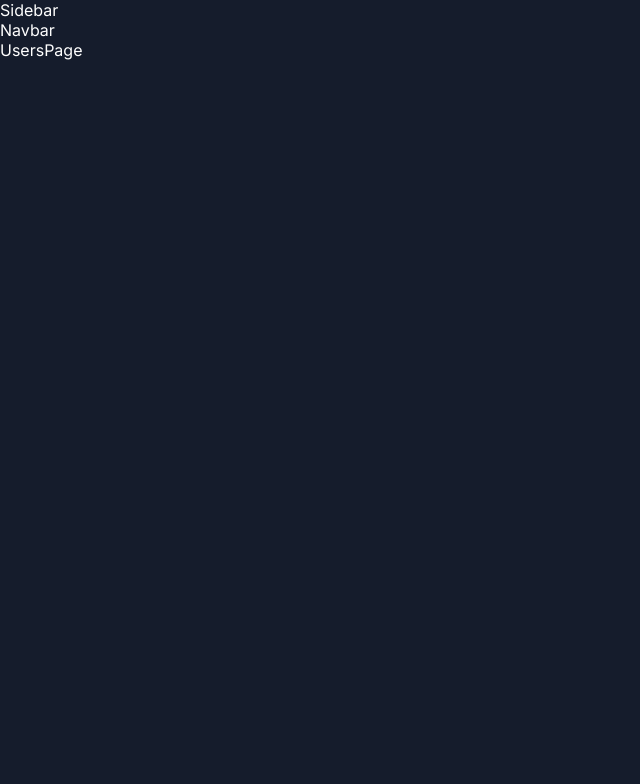
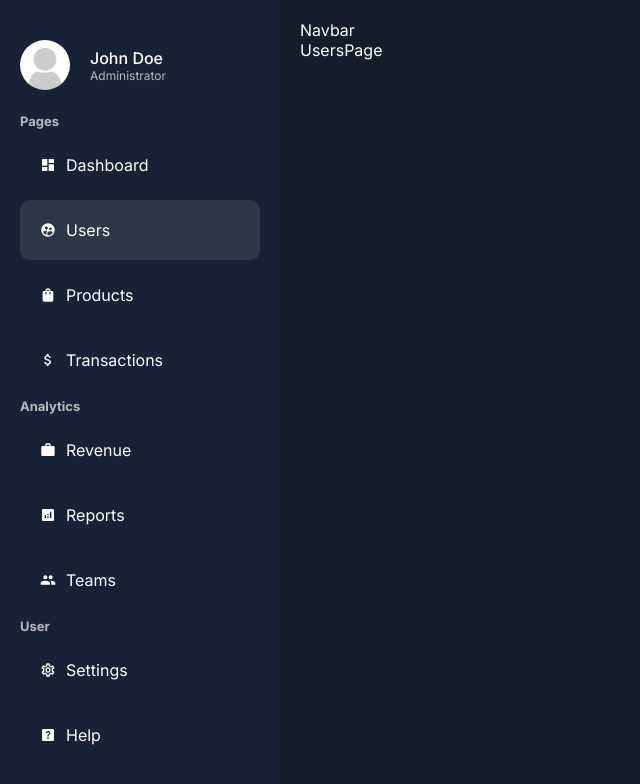
Before and after one commit to riadhmouamnia/admin-dashboard, a Next.js app: page /dashboard/users in a window 1280 px wide. Shown: the top 784 px of the page, without its empty margins (0-640 px from the left). Built offline with nearby package versions, Linux system fonts and the light colour scheme.

Commit message:
create sidebar

```diff
--- a/app/dashboard/layout.tsx
+++ b/app/dashboard/layout.tsx
@@ -1,6 +1,6 @@
 import Navbar from "@ui/dashboard/navbar";
 import Sidebar from "@ui/dashboard/sidebar";
-import styles from "@ui/dashboard/dashboard.module.css";
+import styles from "@ui/dashboard/dashboard.module.scss";
 
 export default function DashboardLayout({
   children,
--- /dev/null
+++ b/app/ui/dashboard/dashboard.module.scss
@@ -0,0 +1,13 @@
+.container {
+  display: flex;
+  .menu {
+    flex: 1;
+    background-color: var(--bgSoft);
+    padding: 20px;
+    min-height: 100vh;
+  }
+  .content {
+    flex: 4;
+    padding: 20px;
+  }
+}
--- a/app/ui/dashboard/sidebar/index.tsx
+++ b/app/ui/dashboard/sidebar/index.tsx
@@ -1,5 +1,109 @@
+import styles from "@ui/dashboard/sidebar/sidebar.module.scss";
+import {
+  MdDashboard,
+  MdSupervisedUserCircle,
+  MdShoppingBag,
+  MdAttachMoney,
+  MdWork,
+  MdAnalytics,
+  MdPeople,
+  MdOutlineSettings,
+  MdHelpCenter,
+  MdLogout,
+} from "react-icons/md";
+import MenuLink from "./menuLink";
+import Image from "next/image";
+
 const Sidebar = () => {
-  return <div>Sidebar</div>;
+  const menuItems = [
+    {
+      title: "Pages",
+      list: [
+        {
+          title: "Dashboard",
+          path: "/dashboard",
+          icon: <MdDashboard />,
+        },
+        {
+          title: "Users",
+          path: "/dashboard/users",
+          icon: <MdSupervisedUserCircle />,
+        },
+        {
+          title: "Products",
+          path: "/dashboard/products",
+          icon: <MdShoppingBag />,
+        },
+        {
+          title: "Transactions",
+          path: "/dashboard/transactions",
+          icon: <MdAttachMoney />,
+        },
+      ],
+    },
+    {
+      title: "Analytics",
+      list: [
+        {
+          title: "Revenue",
+          path: "/dashboard/revenue",
+          icon: <MdWork />,
+        },
+        {
+          title: "Reports",
+          path: "/dashboard/reports",
+          icon: <MdAnalytics />,
+        },
+        {
+          title: "Teams",
+          path: "/dashboard/teams",
+          icon: <MdPeople />,
+        },
+      ],
+    },
+    {
+      title: "User",
+      list: [
+        {
+          title: "Settings",
+          path: "/dashboard/settings",
+          icon: <MdOutlineSettings />,
+        },
+        {
+          title: "Help",
+          path: "/dashboard/help",
+          icon: <MdHelpCenter />,
+        },
+      ],
+    },
+  ];
+  return (
+    <div className={styles.container}>
+      <div className={styles.user}>
+        <Image
+          src="/noavatar.png"
+          alt="user"
+          width={50}
+          height={50}
+          className={styles.userImage}
+        />
+        <div className={styles.userDetail}>
+          <span className={styles.username}>John Doe</span>
+          <span className={styles.userTitle}>Administrator</span>
+        </div>
+      </div>
+      <ul className={styles.list}>
+        {menuItems.map((cat) => (
+          <li key={cat.title}>
+            <span className={styles.cat}>{cat.title}</span>
+            {cat.list.map((item) => (
+              <MenuLink key={item.title} {...item} />
+            ))}
+          </li>
+        ))}
+      </ul>
+    </div>
+  );
 };
 
 export default Sidebar;
--- /dev/null
+++ b/app/ui/dashboard/sidebar/menuLink/index.tsx
@@ -0,0 +1,25 @@
+"use client";
+import Link from "next/link";
+import React from "react";
+import styles from "@ui/dashboard/sidebar/menuLink/menuLink.module.scss";
+import { usePathname } from "next/navigation";
+
+type Props = {
+  title: string;
+  path: string;
+  icon: React.ReactNode;
+};
+const MenuLink = ({ icon, title, path }: Props) => {
+  const pathname = usePathname();
+  return (
+    <Link
+      href={path}
+      className={`${styles.container} ${pathname === path && styles.active}`}
+    >
+      {icon}
+      {title}
+    </Link>
+  );
+};
+
+export default MenuLink;
--- /dev/null
+++ b/app/ui/dashboard/sidebar/menuLink/menuLink.module.scss
@@ -0,0 +1,14 @@
+.container {
+  padding: 20px;
+  display: flex;
+  align-items: center;
+  gap: 10px;
+  margin: 5px 0px;
+  border-radius: 10px;
+  &:hover {
+    background-color: #2e374a;
+  }
+}
+.active {
+  background-color: #2e374a;
+}
--- /dev/null
+++ b/app/ui/dashboard/sidebar/sidebar.module.scss
@@ -0,0 +1,35 @@
+.container {
+  position: sticky;
+  top: 40px;
+  .user {
+    display: flex;
+    align-items: center;
+    gap: 20px;
+    margin-bottom: 20px;
+    .userImage {
+      border-radius: 50%;
+      object-fit: cover;
+    }
+  }
+  .userDetail {
+    display: flex;
+    flex-direction: column;
+  }
+  .username {
+    font-weight: 500;
+  }
+
+  .userTitle {
+    font-size: 12px;
+    color: var(--textSoft);
+  }
+  .list {
+    list-style: none;
+    .cat {
+      color: var(--textSoft);
+      font-weight: bold;
+      font-size: 13px;
+      margin: 10px 0px;
+    }
+  }
+}
```
Also changed, not shown: package.json (+5 -3 lines), app/ui/dashboard/dashboard.module.css (deleted), app/ui/dashboard/sidebar/sidebar.module.css (deleted), public/noavatar.png (added), 1 other file (tests, documents, lock files or other folders).
